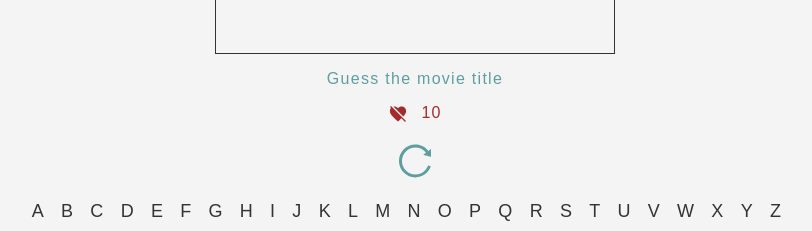
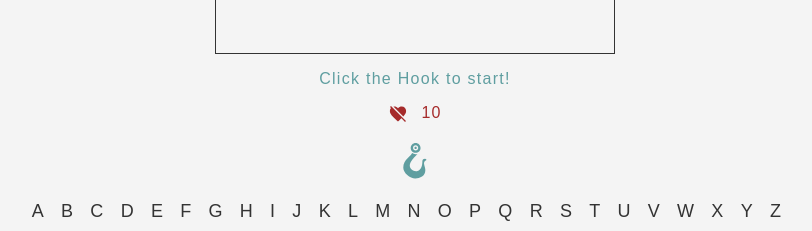
Before and after one commit to RobertoCastelli/hookman, a React (Create React App) app: page / in a window 1280 px wide. Shown: the part 426-657 px from the top of the page, without its empty margins (225-1037 px from the left). Built offline with nearby package versions, Linux system fonts and the light colour scheme.

Commit message:
fixed marked letter and life counter

```diff
--- a/src/components/Buttons.jsx
+++ b/src/components/Buttons.jsx
@@ -1,13 +1,14 @@
 import React, { useContext } from "react"
 import { ContextData } from "../context"
-import { AiOutlineReload } from "react-icons/ai"
+//import { AiOutlineReload } from "react-icons/ai"
+import { GiHook } from "react-icons/gi"
 
 const Buttons = () => {
 	const { criptTitle } = useContext(ContextData)
 	return (
 		<div>
 			<button onClick={() => criptTitle()}>
-				<AiOutlineReload size={40} />
+				<GiHook size={40} />
 			</button>
 		</div>
 	)
--- a/src/context.js
+++ b/src/context.js
@@ -18,7 +18,7 @@ const ContextProvider = (props) => {
 	const [title, setTitle] = useState("")
 	const [criptedTitle, setCriptedTitle] = useState("")
 	const [counter, setCounter] = useState(10)
-	const [message, setMessage] = useState("Guess the movie title")
+	const [message, setMessage] = useState("Click the Hook to start!")
 
 	// GET the movie TITLE, CRIPT it and reset COUNTER
 	const criptTitle = () => {
--- a/src/index.css
+++ b/src/index.css
@@ -69,7 +69,7 @@ button:active {
 }
 
 button:hover {
-	transform: rotate(270deg);
+	transform: rotate(-90deg);
 	transition: transform 0.3s ease-out;
 }
 
```
Also changed, not shown: 1 other file (tests, documents, lock files or other folders).
